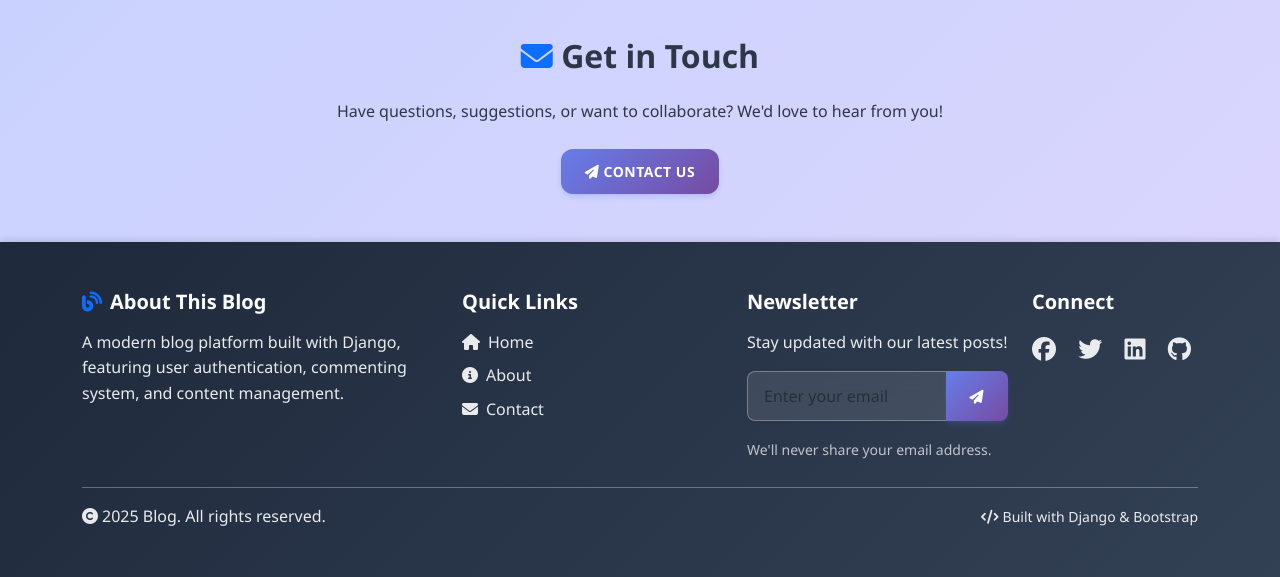
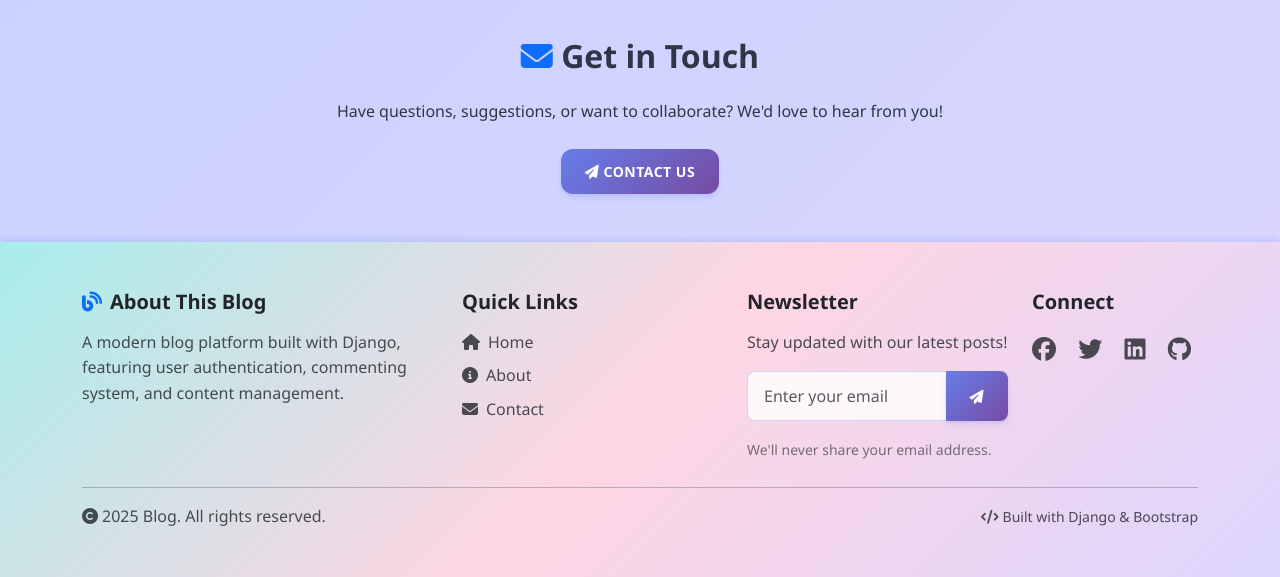
Before and after one commit to egg3552/Capstone-Project, a Django app: page /about/ in a window 1280 px wide. Shown: the part 2193-2770 px from the top of the page. Run offline with Django 5.2, Linux system fonts and the light colour scheme; some libraries are stand-ins or nearby versions.

Commit message:
enhance: Transform footer from dark blue to light gradient theme
- Changed footer background from dark blue-gray to light aqua-pink-purple gradient
- Updated all text from white to dark for better contrast on light background
- Modified link hover effects to use blue instead of staying white
- Enhanced email input styling with light background and blue borders
- Updated social media icons with blue hover effects matching site theme
- Changed footer divider and copyright text to dark colors
- Maintained visual hierarchy with proper opacity levels for readability

```diff
--- a/templates/base.html
+++ b/templates/base.html
@@ -171,44 +171,44 @@
         </div>
     </main>
 
-    <!-- Footer Section with gradient background and comprehensive content -->
-    <footer class="text-light py-5 mt-auto" style="background: linear-gradient(135deg, #1e293b 0%, #334155 100%); box-shadow: 0 -4px 6px -1px rgba(0, 0, 0, 0.1);">
+    <!-- Footer Section with light blue-purple gradient background and comprehensive content -->
+    <footer class="text-dark py-5 mt-auto" style="background: linear-gradient(135deg, #a8edea 0%, #fed6e3 50%, #ddd6fe 100%); box-shadow: 0 -4px 6px -1px rgba(102, 126, 234, 0.2);">
         <div class="container">
             <!-- Four-column footer layout -->
             <div class="row">
                 <!-- About section with brand information -->
                 <div class="col-md-4">
-                    <h5 class="fw-bold mb-3 text-white">
+                    <h5 class="fw-bold mb-3 text-dark">
                         <i class="fas fa-blog me-2 text-primary"></i>About This Blog
                     </h5>
-                    <p class="text-white" style="opacity: 0.9;">A modern blog platform built with Django, featuring user authentication,
+                    <p class="text-dark" style="opacity: 0.8;">A modern blog platform built with Django, featuring user authentication,
                     commenting system, and content management.</p>
                 </div>
 
                 <!-- Quick navigation links -->
                 <div class="col-md-3">
-                    <h5 class="fw-bold mb-3 text-white">Quick Links</h5>
+                    <h5 class="fw-bold mb-3 text-dark">Quick Links</h5>
                     <ul class="list-unstyled">
                         <li class="mb-2">
                             <!-- Links with hover effects via inline JavaScript -->
-                            <a href="{% url 'blog:post_list' %}" class="text-white text-decoration-none" style="opacity: 0.9; transition: all 0.3s;" onmouseover="this.style.opacity='1'" onmouseout="this.style.opacity='0.9'">
+                            <a href="{% url 'blog:post_list' %}" class="text-dark text-decoration-none" style="opacity: 0.8; transition: all 0.3s;" onmouseover="this.style.opacity='1'; this.style.color='#667eea'" onmouseout="this.style.opacity='0.8'; this.style.color='#2d3748'">
                                 <i class="fas fa-home me-2"></i>Home
                             </a>
                         </li>
                         <li class="mb-2">
-                            <a href="{% url 'blog:about' %}" class="text-white text-decoration-none" style="opacity: 0.9; transition: all 0.3s;" onmouseover="this.style.opacity='1'" onmouseout="this.style.opacity='0.9'">
+                            <a href="{% url 'blog:about' %}" class="text-dark text-decoration-none" style="opacity: 0.8; transition: all 0.3s;" onmouseover="this.style.opacity='1'; this.style.color='#667eea'" onmouseout="this.style.opacity='0.8'; this.style.color='#2d3748'">
                                 <i class="fas fa-info-circle me-2"></i>About
                             </a>
                         </li>
                         <li class="mb-2">
-                            <a href="{% url 'blog:contact' %}" class="text-white text-decoration-none" style="opacity: 0.9; transition: all 0.3s;" onmouseover="this.style.opacity='1'" onmouseout="this.style.opacity='0.9'">
+                            <a href="{% url 'blog:contact' %}" class="text-dark text-decoration-none" style="opacity: 0.8; transition: all 0.3s;" onmouseover="this.style.opacity='1'; this.style.color='#667eea'" onmouseout="this.style.opacity='0.8'; this.style.color='#2d3748'">
                                 <i class="fas fa-envelope me-2"></i>Contact
                             </a>
                         </li>
                         <!-- Conditional post creation link -->
                         {% if user.is_authenticated and user.userprofile.can_create_posts %}
                             <li class="mb-2">
-                                <a href="{% url 'blog:post_create' %}" class="text-white text-decoration-none" style="opacity: 0.9; transition: all 0.3s;" onmouseover="this.style.opacity='1'" onmouseout="this.style.opacity='0.9'">
+                                <a href="{% url 'blog:post_create' %}" class="text-dark text-decoration-none" style="opacity: 0.8; transition: all 0.3s;" onmouseover="this.style.opacity='1'; this.style.color='#667eea'" onmouseout="this.style.opacity='0.8'; this.style.color='#2d3748'">
                                     <i class="fas fa-plus me-2"></i>Write Post
                                 </a>
                             </li>
@@ -218,61 +218,61 @@
 
                 <!-- Newsletter subscription section -->
                 <div class="col-md-3">
-                    <h5 class="fw-bold mb-3 text-white">Newsletter</h5>
-                    <p class="text-white mb-3" style="opacity: 0.9;">Stay updated with our latest posts!</p>
+                    <h5 class="fw-bold mb-3 text-dark">Newsletter</h5>
+                    <p class="text-dark mb-3" style="opacity: 0.8;">Stay updated with our latest posts!</p>
                     <!-- Newsletter subscription form -->
                     <form method="post" action="{% url 'blog:newsletter_subscribe' %}">
                         {% csrf_token %}
                         <div class="input-group mb-3">
-                            <!-- Styled email input with transparency effects -->
+                            <!-- Styled email input with dark theme -->
                             <input type="email" name="email" class="form-control"
                                    placeholder="Enter your email" required
-                                   style="border-radius: 8px 0 0 8px; border: 1px solid rgba(255,255,255,0.3); background: rgba(255,255,255,0.1); color: white;">
-                            <!-- Submit button with gradient background -->
+                                   style="border-radius: 8px 0 0 8px; border: 1px solid rgba(102, 126, 234, 0.3); background: rgba(255,255,255,0.8); color: #2d3748;">
+                            <!-- Submit button with blue-purple gradient -->
                             <button class="btn btn-primary" type="submit"
-                                    style="border-radius: 0 8px 8px 0; background: linear-gradient(135deg, #667eea 0%, #764ba2 100%); border: none;">
+                                    style="border-radius: 0 8px 8px 0; background: linear-gradient(135deg, #667eea 0%, #764ba2 100%); border: none; color: white;">
                                 <i class="fas fa-paper-plane"></i>
                             </button>
                         </div>
                     </form>
-                    <small class="text-white" style="opacity: 0.7;">We'll never share your email address.</small>
+                    <small class="text-dark" style="opacity: 0.6;">We'll never share your email address.</small>
                 </div>
 
                 <!-- Social media links -->
                 <div class="col-md-2">
-                    <h5 class="fw-bold mb-3 text-white">Connect</h5>
+                    <h5 class="fw-bold mb-3 text-dark">Connect</h5>
                     <div class="social-links">
-                        <!-- Social media icons with hover color transitions -->
-                        <a href="#" class="text-white me-3 fs-4" style="opacity: 0.9; transition: all 0.3s;" aria-label="Facebook" onmouseover="this.style.opacity='1'; this.style.color='#3b82f6'" onmouseout="this.style.opacity='0.9'; this.style.color='white'">
+                        <!-- Social media icons with blue hover transitions -->
+                        <a href="#" class="text-dark me-3 fs-4" style="opacity: 0.8; transition: all 0.3s;" aria-label="Facebook" onmouseover="this.style.opacity='1'; this.style.color='#667eea'" onmouseout="this.style.opacity='0.8'; this.style.color='#2d3748'">
                             <i class="fab fa-facebook"></i>
                         </a>
-                        <a href="#" class="text-white me-3 fs-4" style="opacity: 0.9; transition: all 0.3s;" aria-label="Twitter" onmouseover="this.style.opacity='1'; this.style.color='#3b82f6'" onmouseout="this.style.opacity='0.9'; this.style.color='white'">
+                        <a href="#" class="text-dark me-3 fs-4" style="opacity: 0.8; transition: all 0.3s;" aria-label="Twitter" onmouseover="this.style.opacity='1'; this.style.color='#667eea'" onmouseout="this.style.opacity='0.8'; this.style.color='#2d3748'">
                             <i class="fab fa-twitter"></i>
                         </a>
-                        <a href="#" class="text-white me-3 fs-4" style="opacity: 0.9; transition: all 0.3s;" aria-label="LinkedIn" onmouseover="this.style.opacity='1'; this.style.color='#3b82f6'" onmouseout="this.style.opacity='0.9'; this.style.color='white'">
+                        <a href="#" class="text-dark me-3 fs-4" style="opacity: 0.8; transition: all 0.3s;" aria-label="LinkedIn" onmouseover="this.style.opacity='1'; this.style.color='#667eea'" onmouseout="this.style.opacity='0.8'; this.style.color='#2d3748'">
                             <i class="fab fa-linkedin"></i>
                         </a>
-                        <a href="#" class="text-white fs-4" style="opacity: 0.9; transition: all 0.3s;" aria-label="GitHub" onmouseover="this.style.opacity='1'; this.style.color='#3b82f6'" onmouseout="this.style.opacity='0.9'; this.style.color='white'">
+                        <a href="#" class="text-dark fs-4" style="opacity: 0.8; transition: all 0.3s;" aria-label="GitHub" onmouseover="this.style.opacity='1'; this.style.color='#667eea'" onmouseout="this.style.opacity='0.8'; this.style.color='#2d3748'">
                             <i class="fab fa-github"></i>
                         </a>
                     </div>
                 </div>
             </div>
 
-            <!-- Footer divider with styling -->
-            <hr class="mt-4" style="opacity: 0.3; border-color: white;">
+            <!-- Footer divider with dark styling -->
+            <hr class="mt-4" style="opacity: 0.3; border-color: #2d3748;">
 
             <!-- Copyright and attribution section -->
             <div class="row align-items-center">
                 <div class="col-md-6">
                     <!-- Dynamic copyright year using Django template tag -->
-                    <p class="mb-0 text-white" style="opacity: 0.9;">
+                    <p class="mb-0 text-dark" style="opacity: 0.8;">
                         <i class="fas fa-copyright me-1"></i>{% now "Y" %} Blog. All rights reserved.
                     </p>
                 </div>
                 <div class="col-md-6 text-end">
                     <!-- Technology stack attribution -->
-                    <small class="text-white" style="opacity: 0.9;">
+                    <small class="text-dark" style="opacity: 0.8;">
                         <i class="fas fa-code me-1"></i>Built with Django & Bootstrap
                     </small>
                 </div>
```
